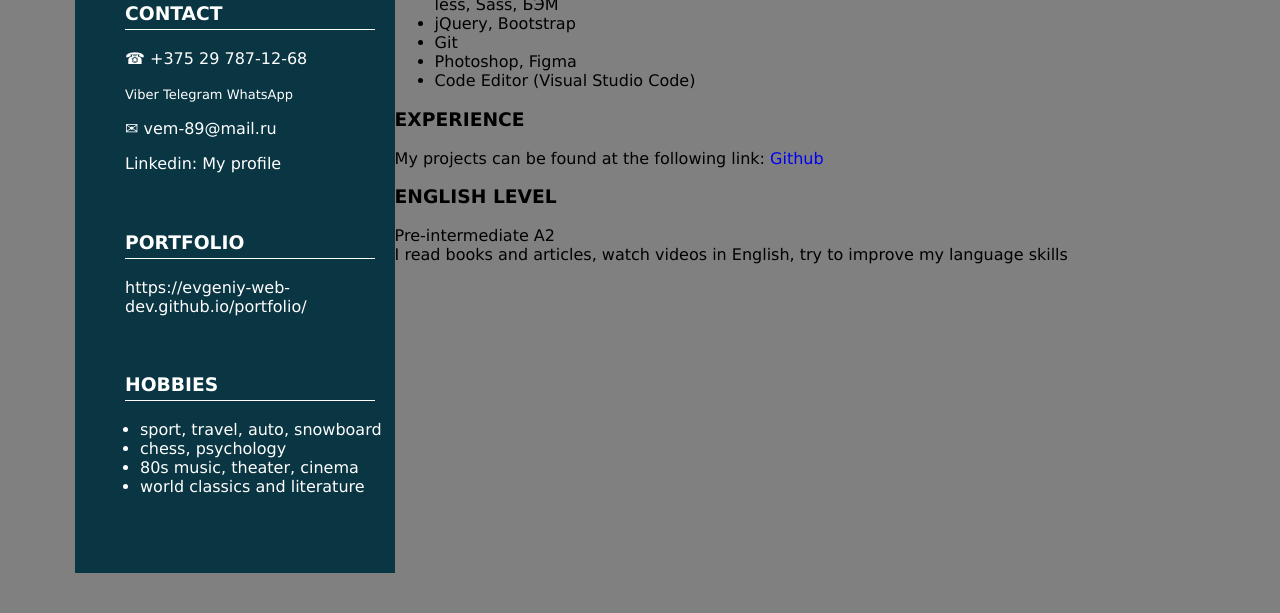
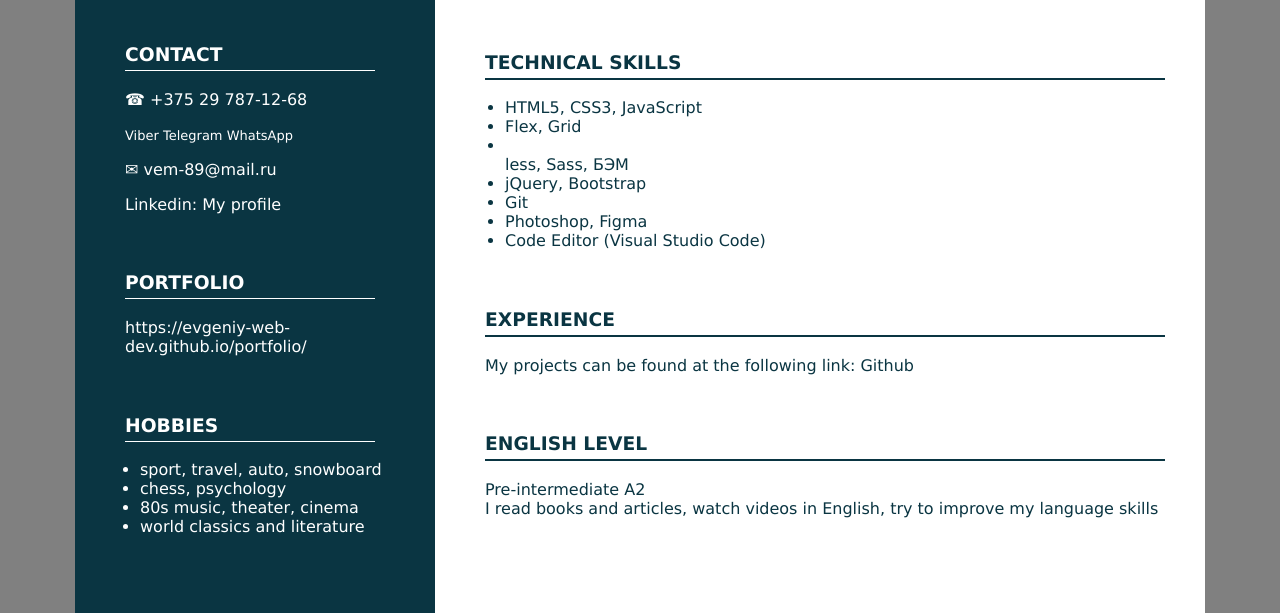
Before and after one commit to evgeniy-web-dev/rsschool-cv, a plain HTML site: page index.html in a window 1280 px wide. Shown: the part 507-1120 px from the top of the page. Before the commit the page ends 1080 px from the top, so only its background shows below. Drawn offline with Linux system fonts and the light colour scheme.

Commit message:
feat: add styles for the second block

```diff
--- a/style.css
+++ b/style.css
@@ -64,3 +64,39 @@ a:hover {
 .block__hobbies {
 	padding-left: 15px;
 	}
+
+/* ПРАВАЯ КОЛОНКА */
+
+.col__right {
+	background-color: white;
+	color: #0A3542;
+	width: 780px;
+
+	}
+
+.block__right-info {
+	padding-left: 10px;
+	padding-right: 40px;
+	}
+
+.block__right-title {
+	border-bottom-style: solid;
+	padding-bottom: 5px;
+	width: 680px;
+	border-width: 2px;
+	padding-top: 40px;
+	margin-left: 40px;
+	}
+
+.block__right-p {
+	padding-left: 40px;
+	}
+
+.block__right-a {
+	color: #0A3542;
+	}
+
+.block__right-li {
+	margin-left: 20px;
+	margin-top: 5px;
+	}
```
